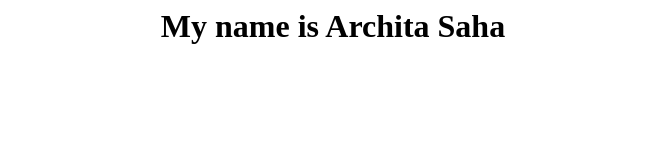
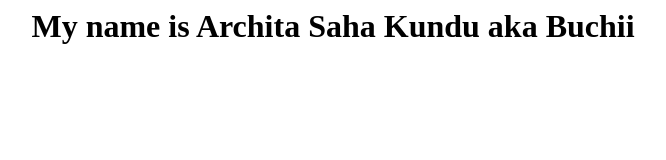
Before and after one commit to archita09/archita, a plain HTML site: page index.html in a window 1280 px wide. Shown: the whole page, without its empty margins (307-973 px from the left). Drawn offline with Linux system fonts and the light colour scheme.

Commit message:
Update index.html

```diff
--- a/index.html
+++ b/index.html
@@ -4,6 +4,6 @@
 </head>
 <body>
 <center>
-<h1> My name is Archita Saha </h1>
+<h1> My name is Archita Saha Kundu aka Buchii </h1>
 </center>
 </body>
```
